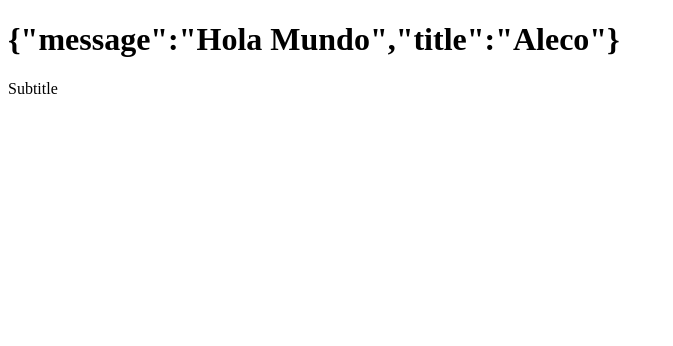
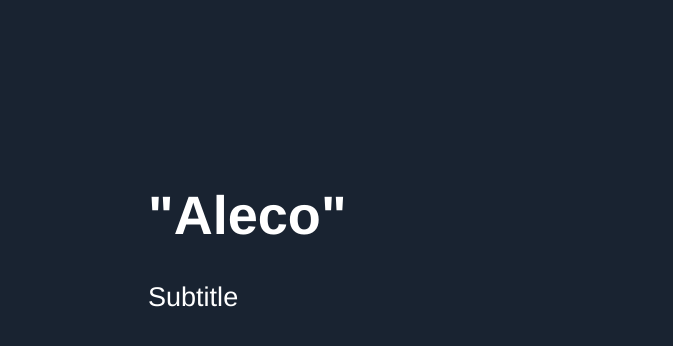
Before and after one commit to alecorodri/counter_app, a React (Vite) app: page / in a window 1280 px wide. Shown: the top 346 px of the page, without its empty margins (0-673 px from the left). Built offline with nearby package versions, Linux system fonts and the light colour scheme.

Commit message:
global style

```diff
--- a/src/FirstApp.jsx
+++ b/src/FirstApp.jsx
@@ -5,7 +5,7 @@ const newMessage = {
 };
 
 const getResult = () => {
-    return JSON.stringify(newMessage);
+    return JSON.stringify(newMessage.title);
 }
 
 
--- a/src/main.jsx
+++ b/src/main.jsx
@@ -3,7 +3,7 @@ import ReactDOM from 'react-dom/client'
 
 import { HelloWorld } from "./HelloWorld";
 import { FirstApp } from './FirstApp';
-
+import './styles.css';
 
 
 ReactDOM.createRoot(document.getElementById('root')).render(
--- /dev/null
+++ b/src/styles.css
@@ -0,0 +1,8 @@
+
+html, body {
+    background-color: rgb(25, 35, 49);
+    color: white;
+    font-family: Helvetica, Arial, sans-serif;
+    font-size: 1.3rem;
+    padding: 70px;
+}
```
